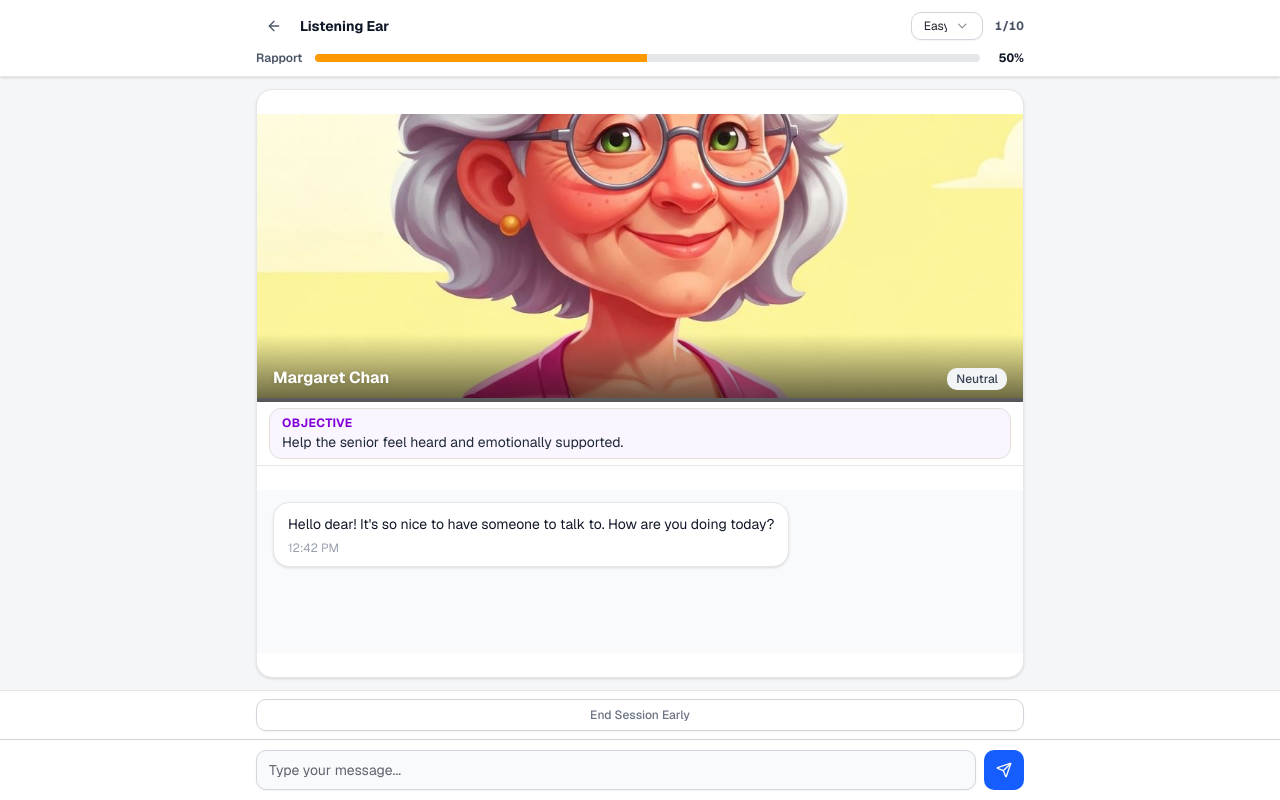
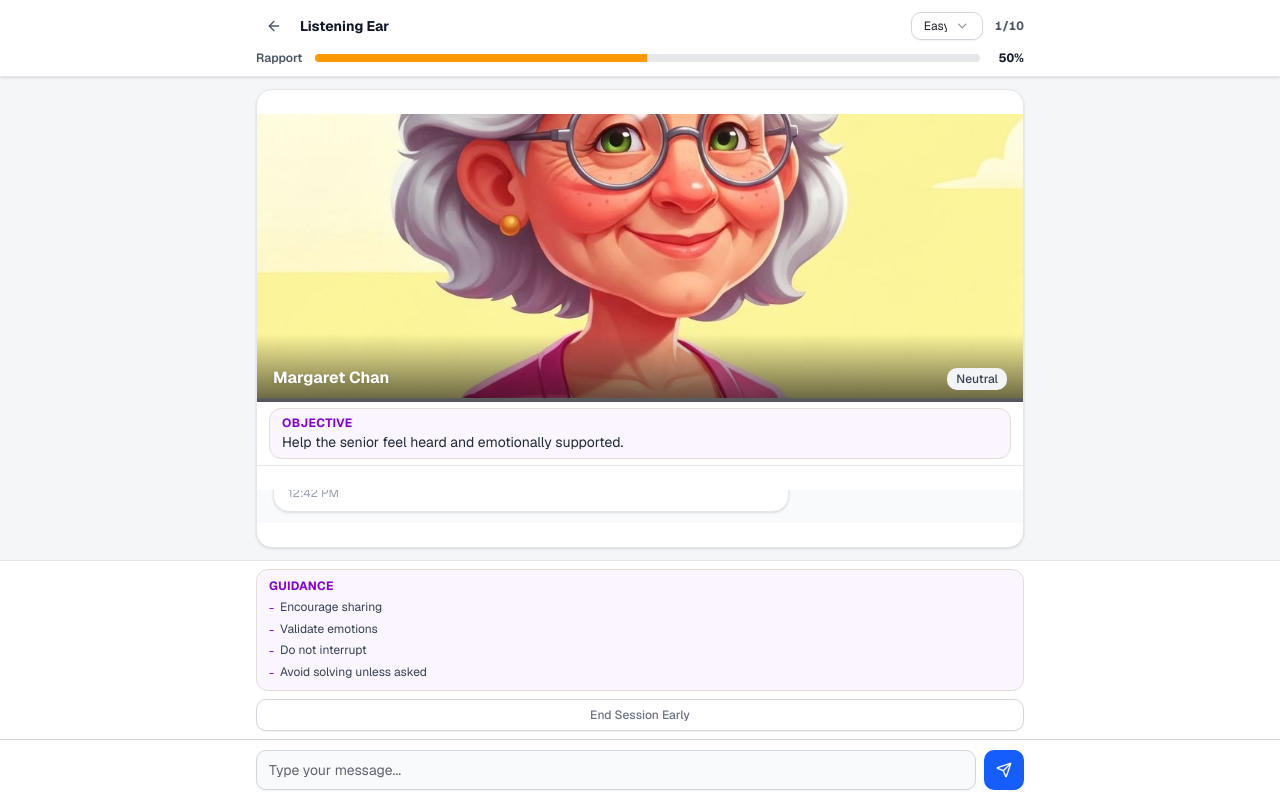
Before and after one commit to MT7654/Our-Grandparents-Shoes, a Next.js app: page /chat/margaret in a window 1280 px wide. Built offline with nearby package versions, Linux system fonts and the light colour scheme.

Commit message:
feat: relocate guidance to scenario-colored bottom-bar
Move guidance above End Session button and switch mode to bottom-bar.

Co-authored-by: null <91786062+MT7654@users.noreply.github.com>

```diff
--- a/app/chat/[personaId]/page.tsx
+++ b/app/chat/[personaId]/page.tsx
@@ -119,7 +119,7 @@ export default function ChatTraining() {
   //                 "bottom-bar" = persistent bar above input.
   //  Change this single value to switch between the two modes.
   // -----------------------------------------------------------
-  const guidanceMode: GuidanceMode = "inline"
+  const guidanceMode: GuidanceMode = "bottom-bar"
 
   // Difficulty & turn limits
   const [difficulty, setDifficulty] = useState<"Easy" | "Hard">("Easy")
@@ -463,24 +463,26 @@ export default function ChatTraining() {
 
       {/* ── Bottom controls ────────────────────────────────────── */}
 
-      {/* Bottom-bar guidance (only in "bottom-bar" mode) */}
-      {guidanceMode === "bottom-bar" && !conversationEnded && lastEvaluation && (
-        <div className="bg-amber-50 border-t border-amber-200 px-4 py-2">
-          <div className="max-w-3xl mx-auto flex items-start gap-2">
-            <Lightbulb className="w-4 h-4 text-amber-600 flex-shrink-0 mt-0.5" />
-            <div className="flex-1 min-w-0">
-              <span className="text-xs font-bold text-amber-700 uppercase tracking-wide">Coach</span>
-              <p className="text-xs text-gray-800 leading-relaxed mt-0.5">
-                {lastEvaluation.suggestion}
-              </p>
+      {/* Guidance + End session / View results */}
+      <div className="bg-white border-t border-gray-200 px-4 py-2">
+        <div className="max-w-3xl mx-auto space-y-2">
+          {/* Scenario guidance box (bottom-bar mode, non-scrollable, above button) */}
+          {guidanceMode === "bottom-bar" && !conversationEnded && (
+            <div className={`${scenario.bgColor} border rounded-lg px-3 py-2`}>
+              <h4 className={`text-xs font-bold ${scenario.color} uppercase tracking-wide mb-1`}>
+                Guidance
+              </h4>
+              <ul className="space-y-0.5">
+                {scenario.guidance.map((tip, i) => (
+                  <li key={i} className="flex items-start gap-1.5">
+                    <span className={`text-xs ${scenario.color} mt-0.5`}>-</span>
+                    <span className="text-xs text-gray-700 leading-relaxed">{tip}</span>
+                  </li>
+                ))}
+              </ul>
             </div>
-          </div>
-        </div>
-      )}
+          )}
 
-      {/* End session / View results */}
-      <div className="bg-white border-t border-gray-200 px-4 py-2">
-        <div className="max-w-3xl mx-auto">
           {conversationEnded ? (
             <Link href="/complete">
               <Button className="w-full bg-blue-600 hover:bg-blue-700 text-white font-semibold h-9 text-sm">
```
